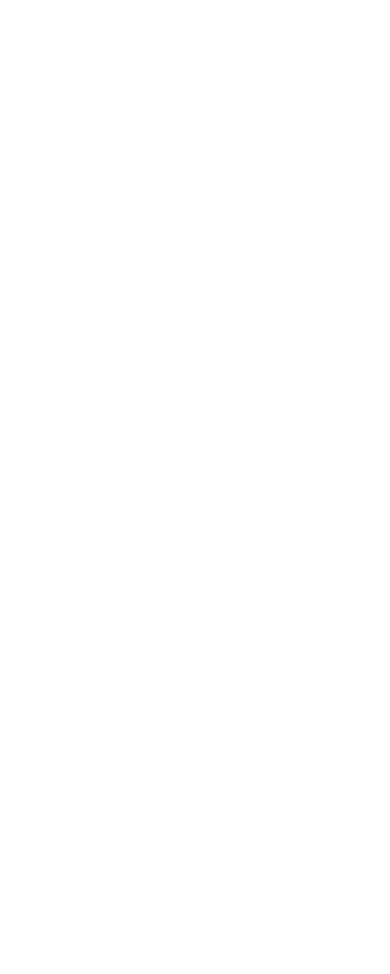
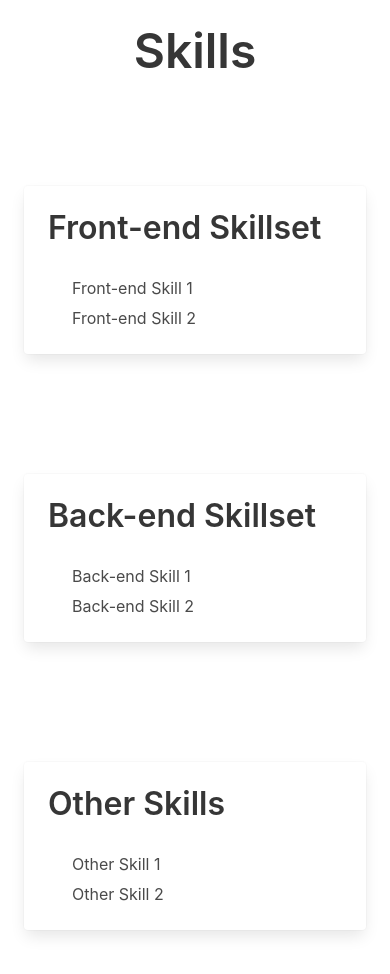
Before and after one commit to florezf90/florezf90ReactPortfolio, a React (Vite) app: page / in a window 390 px wide. Shown: the part 940-1914 px from the top of the page. Before the commit the page ends 928 px from the top, so only its background shows below. Built offline with nearby package versions, Linux system fonts and the light colour scheme.

Commit message:
created the skills component with corresponding layout and responsive design using grid system, added basic css code that creates some effects to the cards when they are hovered

```diff
--- a/src/App.jsx
+++ b/src/App.jsx
@@ -1,5 +1,6 @@
 import Header from './components/navbar'
 import HomeScreen from './components/home'
+import SkillsScreen from './components/skills'
 import 'bulma/css/bulma.css';
 
 
@@ -9,9 +10,12 @@
       <div className="column is-10">
         <Header />
         <HomeScreen />
+        <SkillsScreen />
       </div>
     </div>
   )
 
 }
+
+
 export default App
--- /dev/null
+++ b/src/components/CSS/skillsScreen.css
@@ -0,0 +1,8 @@
+.card {
+  transition: box-shadow 0.3s ease, transform 0.3s ease;
+}
+
+.card:hover {
+  box-shadow: 0 0 10px rgba(0, 0, 0, 0.2);
+  transform: scale(1.05);
+}
--- a/src/components/navbar.jsx
+++ b/src/components/navbar.jsx
@@ -1,6 +1,6 @@
 import 'bulma/css/bulma.css';
 import './CSS/navbar.css';
-import React, { useState } from 'react';
+import  { useState } from 'react';
 
 const Header = () => {
       const [isActive, setIsActive] = useState(false);
--- /dev/null
+++ b/src/components/skills.jsx
@@ -0,0 +1,76 @@
+import 'bulma/css/bulma.css';
+import './CSS/SkillsScreen.css';
+
+const SkillsScreen = () => {
+  return (
+    <section className="hero is-fullheight">
+      <div className="hero-body">
+        <div className="container">
+          <h1 className="title is-1 has-text-centered mb-6">Skills</h1>
+          <div className="columns is-centered is-variable is-8 mt-6">
+            <div className="column is-4 mt-6">
+              <div className="card mt-6">
+                <div className="card-content">
+                  <p className="title">Front-end Skillset</p>
+                  <ul>
+                    <li>
+                      <span className="icon">
+                      </span>
+                      Front-end Skill 1
+                    </li>
+                    <li>
+                      <span className="icon">
+                      </span>
+                      Front-end Skill 2
+                    </li>
+                  </ul>
+                </div>
+              </div>
+            </div>
+            <div className="column is-4 mt-6">
+              <div className="card mt-6">
+                <div className="card-content">
+                  <p className="title">Back-end Skillset</p>
+                  <ul>
+                    <li>
+                      <span className="icon">
+                      </span>
+                      Back-end Skill 1
+                    </li>
+                    <li>
+                      <span className="icon">
+                      </span>
+                      Back-end Skill 2
+                    </li>
+                  </ul>
+                </div>
+              </div>
+            </div>
+            <div className="column is-4 mt-6">
+              <div className="card mt-6">
+                <div className="card-content">
+                  <p className="title">Other Skills</p>
+                  <div className="divider"></div>
+                  <ul>
+                    <li>
+                      <span className="icon">
+                      </span>
+                      Other Skill 1
+                    </li>
+                    <li>
+                      <span className="icon">
+                      </span>
+                      Other Skill 2
+                    </li>
+                  </ul>
+                </div>
+              </div>
+            </div>
+          </div>
+        </div>
+      </div>
+    </section>
+  );
+}
+
+export default SkillsScreen;
```
